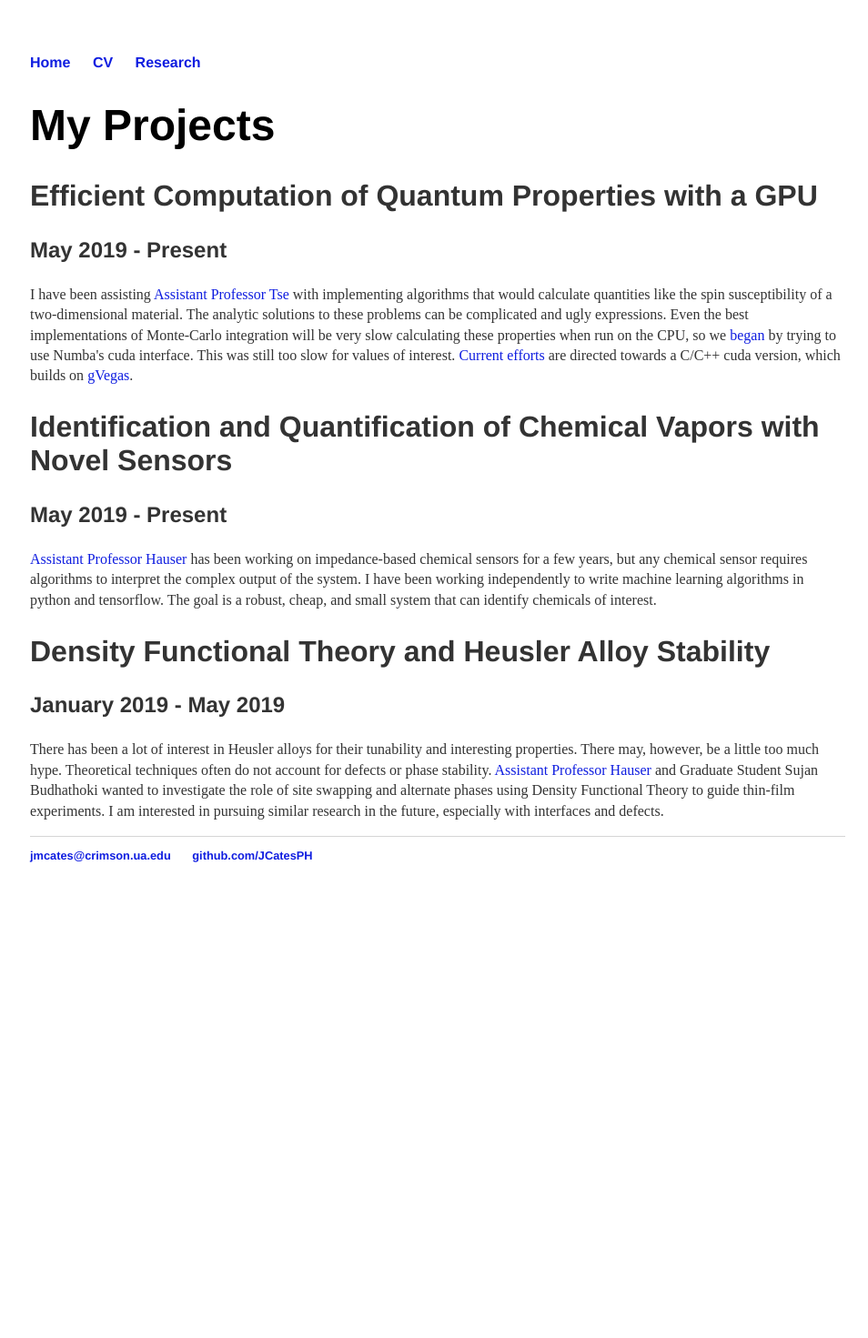
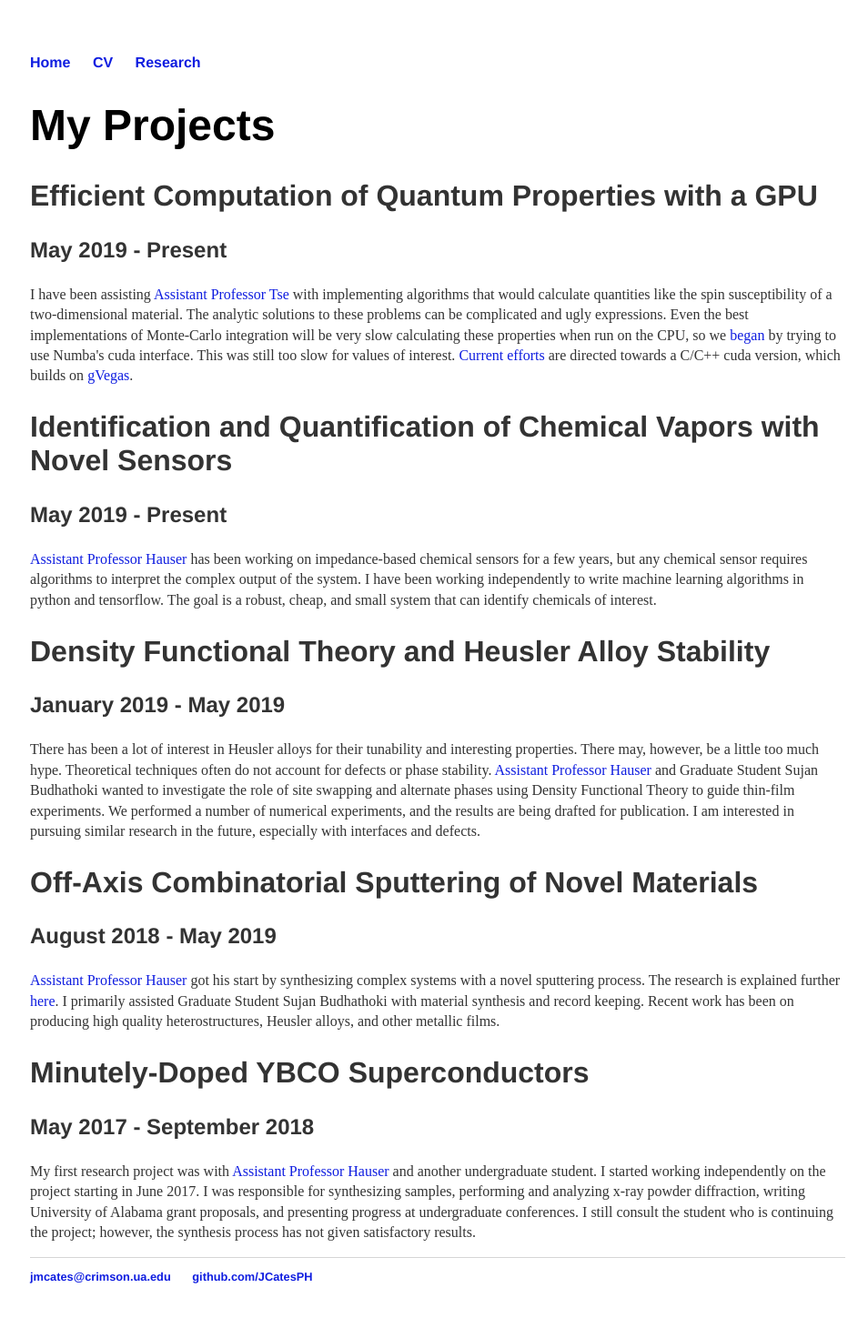
Before and after one commit to JCatesPH/JCatesPH.github.io, a Jekyll site: the page built from research/index.html, in a window 1280 px wide. Shown: the whole page at 91% size, without its empty margins (159-1113 px from the left). Built offline with Jekyll 4.4.1, drawn with Linux system fonts in a browser that asks for light colours; before the commit the page ends 1008 px from its top, so only the background shows below that.

Commit message:
Adding other research

```diff
--- a/cv/index.html
+++ b/cv/index.html
@@ -83,7 +83,7 @@ title: Jalen Cates, Physics Student
 	<h3>Conference Presentations</h3>
 	<ul>
 		<li><b>April 2019:</b>
-			Presentation Finalist: Undergraduate Research, Scholarship, & Creative Activity Conference, UA College of Arts & Sciences. ”Ab initio calculations of the structural, electronic, and magnetic properties of the Inverse Heusler Cr2FeSi”
+			<em>Presentation Finalist:</em> Undergraduate Research, Scholarship, & Creative Activity Conference, UA College of Arts & Sciences. ”Ab initio calculations of the structural, electronic, and magnetic properties of the Inverse Heusler Cr2FeSi”
 		</li>
 		<li><b>March 2019:</b>
 			Undergraduate Research & Creative Activity Conference, University of Alabama. ”Ab initio calculations of the structural, electronic, and magnetic properties of the Inverse Heusler Cr2FeSi”
--- a/research/index.html
+++ b/research/index.html
@@ -14,5 +14,15 @@ layout: default
 
     <h2>Density Functional Theory and Heusler Alloy Stability</h2>
     <h3>January 2019 - May 2019</h3>
-	<p>There has been a lot of interest in Heusler alloys for their tunability and interesting properties. There may, however, be a little too much hype. Theoretical techniques often do not account for defects or phase stability. <a href=http://hauserlab.ua.edu>Assistant Professor Hauser</a> and Graduate Student Sujan Budhathoki wanted to investigate the role of site swapping and alternate phases using Density Functional Theory to guide thin-film experiments. I am interested in pursuing similar research in the future, especially with interfaces and defects.</p>
+    <p>There has been a lot of interest in Heusler alloys for their tunability and interesting properties. There may, however, be a little too much hype. Theoretical techniques often do not account for defects or phase stability. <a href=http://hauserlab.ua.edu>Assistant Professor Hauser</a> and Graduate Student Sujan Budhathoki wanted to investigate the role of site swapping and alternate phases using Density Functional Theory to guide thin-film experiments. We performed a number of numerical experiments, and the results are being drafted for publication. I am interested in pursuing similar research in the future, especially with interfaces and defects.</p>
+
+    <h2>Off-Axis Combinatorial Sputtering of Novel Materials</h2>
+    <h3>August 2018 - May 2019</h3>
+    <p><a href=http://hauserlab.ua.edu>Assistant Professor Hauser</a> got his start by synthesizing complex systems with a novel sputtering process. The research is explained further <a href="http://hauserlab.ua.edu/novel-material-systems-via-low-energy-off-axis-combinatorial-sputtering.html">here</a>. I primarily assisted Graduate Student Sujan Budhathoki with material synthesis and record keeping. Recent work has been on producing high quality heterostructures, Heusler alloys, and other metallic films.
+    </p>
+
+    <h2>Minutely-Doped YBCO Superconductors</h2>
+    <h3>May 2017 - September 2018</h3>
+    <p>My first research project was with <a href=http://hauserlab.ua.edu>Assistant Professor Hauser</a> and another undergraduate student. I started working independently on the project starting in June 2017. I was responsible for synthesizing samples, performing and analyzing x-ray powder diffraction, writing University of Alabama grant proposals, and presenting progress at undergraduate conferences. I still consult the student who is continuing the project; however, the synthesis process has not given satisfactory results.
+    </p>
 </div><!-- /.blurb -->
```
